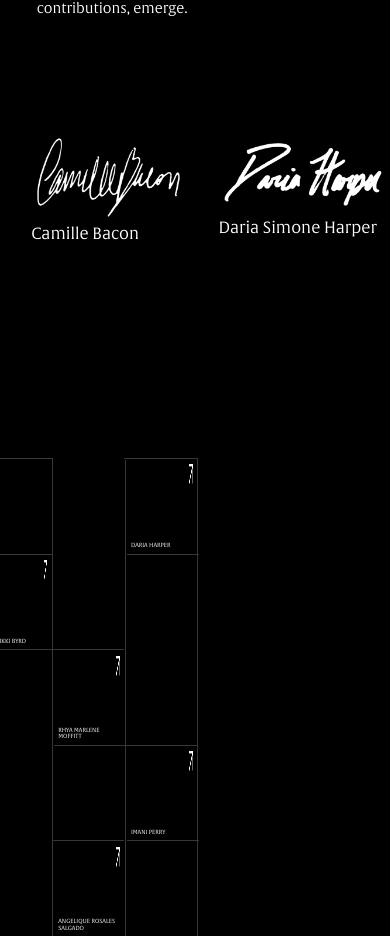
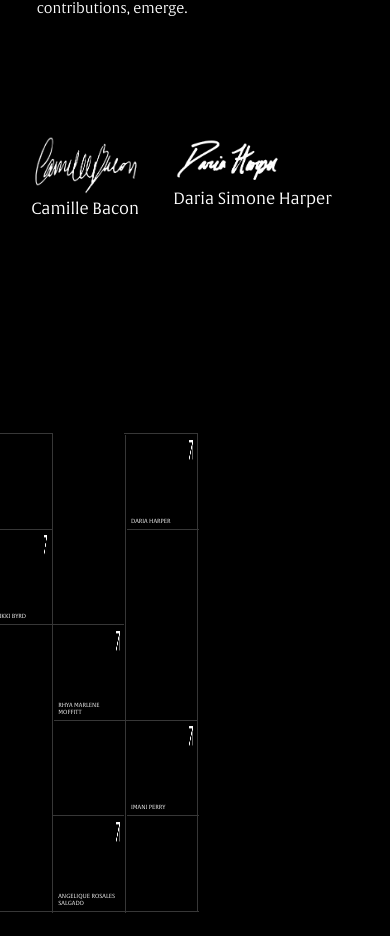
Before and after one commit to lizetteayala1211/jupiter-mag, a Next.js app: page / in a window 390 px wide. Shown: the part 4197-5133 px from the top of the page. Built offline with nearby package versions, Linux system fonts and the light colour scheme; no server answers; a web font is replaced by a local one.

Commit message:
fix contributor grid for mobile

```diff
--- a/src/app/issue/4/page.tsx
+++ b/src/app/issue/4/page.tsx
@@ -62,11 +62,12 @@ export default function Page() {
             <SignatureContainer
               src={camilleSignature}
               alt="Signature of Camille"
+              className="camille-sig"
             />
             Camille Bacon
           </div>
           <div style={{ display: "flex", flexDirection: "column" }}>
-            <SignatureContainer src={dariaSignature} alt="Signature of Daria" />
+            <SignatureContainer src={dariaSignature} alt="Signature of Daria" className="daria-sig" />
             Daria Simone Harper
           </div>
         </SignaturesSection>
--- a/src/app/issue/4/styled.ts
+++ b/src/app/issue/4/styled.ts
@@ -229,18 +229,18 @@ import {
   `
 
   export const SignatureContainer = styled(Image)`
-    width: 100% !important;
+    /* width: 100% !important; */
     height: 100% !important;
 
     /* smaller desktops */
     @media only screen and (min-width: ${screenMdMin}) {
-      width: 100% !important;
+      /* width: 100% !important; */
       height: 100% !important;
     }
 
     /* wide desktops */
     @media only screen and (min-width: ${screenLgMin}) {
-      width: 100% !important;
+      /* width: 100% !important; */
       height: 100% !important;
     }
 
--- a/src/app/issue/4/styles.css
+++ b/src/app/issue/4/styles.css
@@ -514,6 +514,15 @@ img {
     display: inline-block;
 }
 
+.camille-sig {
+    max-width: 110px;
+}
+
+.daria-sig {
+    max-width: 110px;
+}
+
+
 .has--align-right {
     text-align: right;
 }
@@ -736,6 +745,10 @@ img {
     .paragraph-small {
         font-size: 2.3vw !important;
     }
+
+    body > div > section.sc-iKOmoZ.ljvOYM > main > section.sc-ejCKsa.iJmHMD > div:nth-child(1) {
+        right: 90px !important;
+    }
 }
 
 /* <!-- Mobile Device CSS (XS Screens) --> */
@@ -798,4 +811,8 @@ img {
         display: none;
     }
 
+    body > div > section.sc-iKOmoZ.ljvOYM > main > section.sc-ejCKsa.iJmHMD > div:nth-child(1) {
+        right: 10px !important;
+    }
+
 }
```
